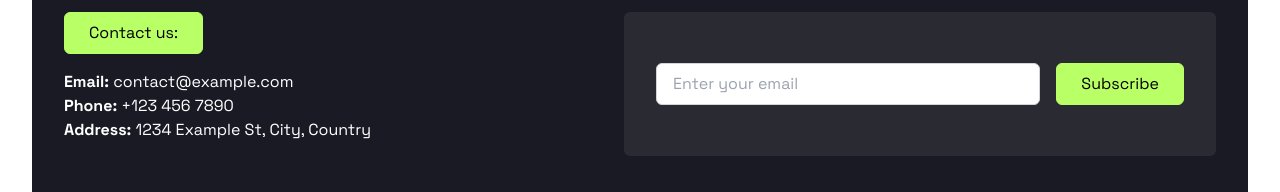
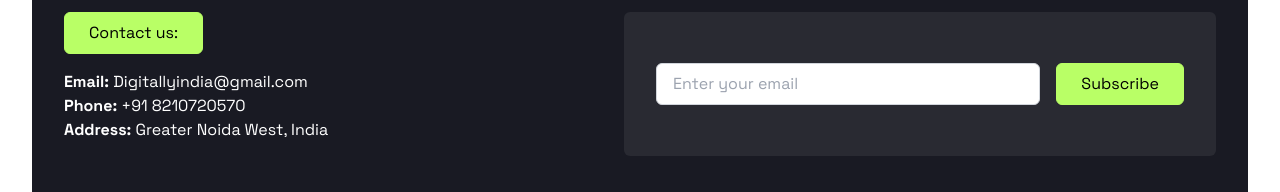
Before and after one commit to JiteshKkumar/DigitallyIndia2.0, a React (Vite) app: page / in a window 1280 px wide. Shown: the part 6152-6344 px from the top of the page. Built offline with nearby package versions, Linux system fonts and the light colour scheme.

Commit message:
file added

```diff
--- a/index.html
+++ b/index.html
@@ -2,7 +2,7 @@
 <html lang="en">
   <head>
     <meta charset="UTF-8" />
-    <link rel="icon" type="image/svg+xml" href="/fav-icon.png" />
+    <link rel="icon" type="image/svg+xml" href="src\assets\footer-logo1.png" />
     <meta name="viewport" content="width=device-width, initial-scale=1.0" />
     <title>Digitallyinida | Digital Marketing Agency React Template</title>
   </head>
--- a/src/components/FooterContact.jsx
+++ b/src/components/FooterContact.jsx
@@ -19,9 +19,9 @@ const FooterContact = () => {
                     Contact us:
                     </button>
                     <div className="text-white">
-                        <p><strong>Email:</strong> contact@example.com</p>
-                        <p><strong>Phone:</strong> +123 456 7890</p>
-                        <p><strong>Address:</strong> 1234 Example St, City, Country</p>
+                        <p><strong>Email:</strong> Digitallyindia@gmail.com</p>
+                        <p><strong>Phone:</strong> +91 8210720570</p>
+                        <p><strong>Address:</strong> Greater Noida West, India</p>
                     </div>
                 </div>
 
```
Also changed, not shown: 1 other file (tests, documents, lock files or other folders).
